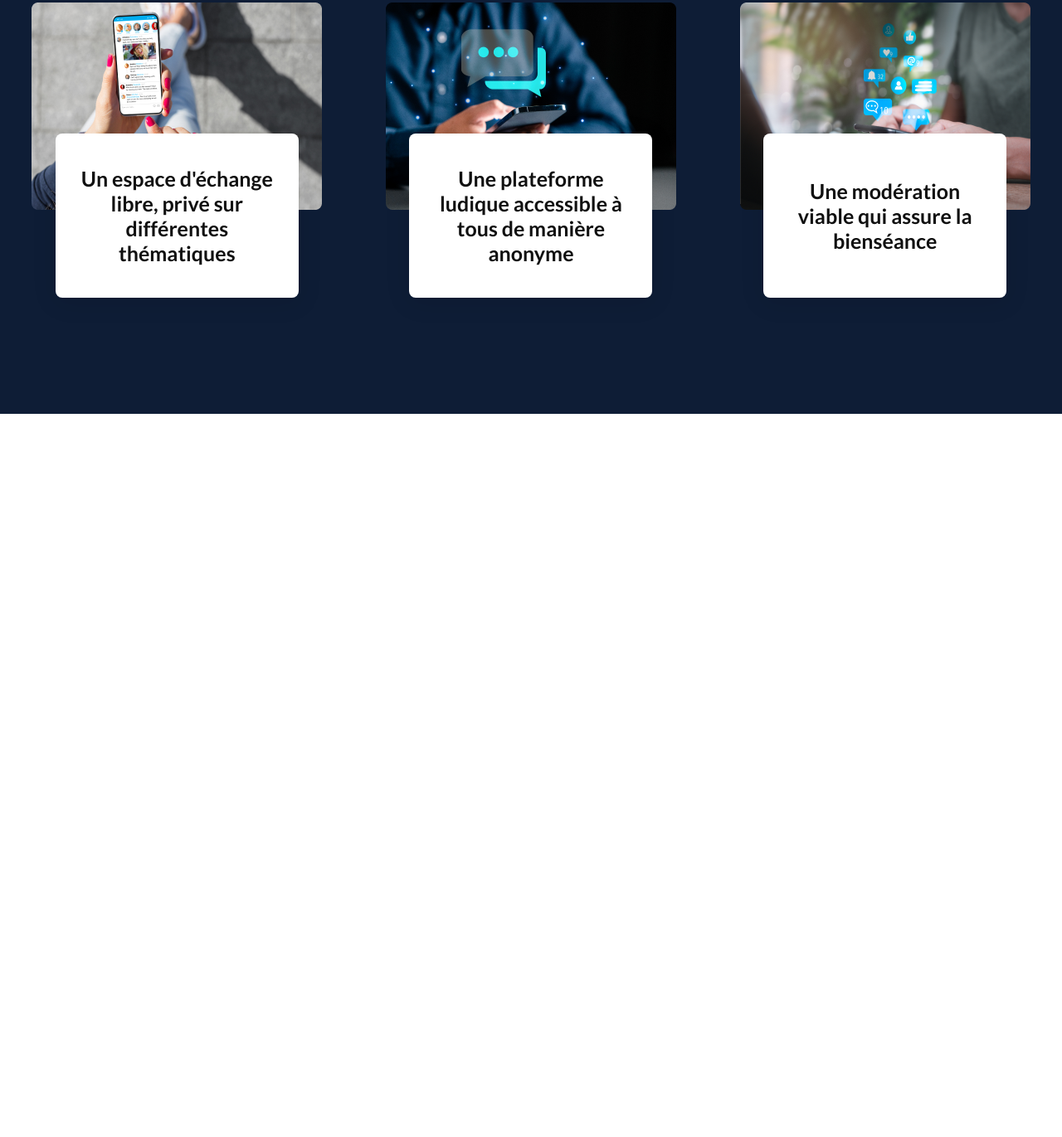
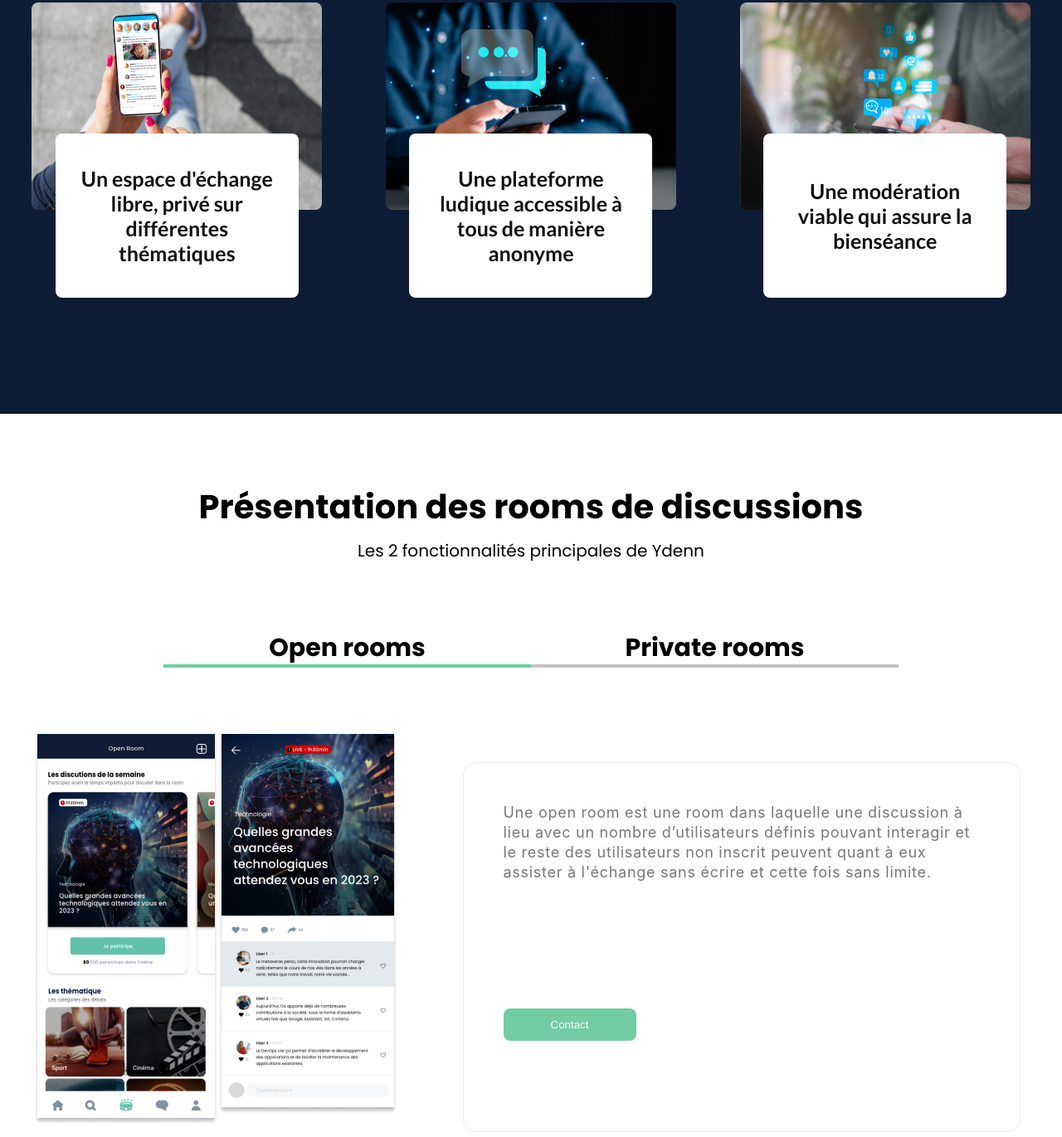
Before and after one commit to Antoinelc7/ydenn_landing_page, a website built with Vite: page index.html in a window 1280 px wide. Shown: the part 1165-2536 px from the top of the page at 83% size. Before the commit the page ends 1664 px from the top, so only its background shows below. Built offline with nearby package versions, Linux system fonts and the light colour scheme.

Commit message:
add third section without action + begining of fourth

```diff
--- a/index.html
+++ b/index.html
@@ -75,10 +75,45 @@
           </div>
         </div>
       </section>
-      <section div="third-section">
-
+      <section class="third-section">
+        <div class="section-title-container">
+          <h2>Présentation des rooms de discussions</h2>
+        </div>
+        <div class="section-description-container">
+          <h4>Les 2 fonctionnalités principales de Ydenn</h4>
+        </div>
+        <div class="selector-container">
+          <div class="selector-wrapper">
+            <div class="selector-open">
+              <h3>Open rooms</h3>
+              <span></span>
+            </div>
+            <div class="selector-close">
+              <h3>Private rooms</h3>
+              <span></span>
+            </div>
+          </div>
+          <div class="selector-displayer-container">
+            <div class="selector-images-container">
+              <div class="selector-image">
+                <img src="/open_room1.png" alt="">
+              </div>
+              <div class="selector-image">
+                <img src="/open_room2.png" alt="">
+              </div>
+            </div>
+            <div class="selector-texte-container">
+              <div class="selector-texte">
+                <p>Une open room est une room dans laquelle une discussion à lieu avec un nombre d’utilisateurs définis pouvant interagir et le reste des utilisateurs non inscrit peuvent quant à eux assister à l'échange sans écrire et cette fois sans limite.</p>
+              </div>
+              <button>Contact</button>
+            </div>
+          </div>
+        </div>
       </section>
-
+      <section class="fourth-section">
+        <form action=""></form>
+      </section>
     </div>
     <script type="module" src="/main.js"></script>
   </body>
--- a/style.css
+++ b/style.css
@@ -232,10 +232,174 @@ nav .contact svg {
   font-style: normal;
   font-weight: 700;
   line-height: normal;
-  margin: 20px
+  margin: 20px;
 }
 
 .third-section{
   height: 964px;
   width: 100%;
+  display: flex;
+  flex-direction: column;
+  align-items: center;
 }
+
+.third-section .section-title-container{
+  margin-top: 82px;
+}
+
+.third-section .section-title-container h2{
+  color: #000;
+  text-align: center;
+  font-family: Poppins;
+  font-size: 40px;
+  font-style: normal;
+  font-weight: 600;
+  line-height: 60px; /* 150% */
+}
+
+.third-section .section-description-container{
+  margin-top: 11px;
+}
+
+.third-section .section-description-container h4{
+  color: #000;
+  text-align: center;
+  font-family: Poppins;
+  font-size: 20px;
+  font-style: normal;
+  font-weight: 400;
+  line-height: 25px; /* 125% */
+}
+
+.third-section .selector-container{
+  width: 1199px;
+  height: 611px;
+  flex-shrink: 0;
+  margin-top: 80px;
+  display: flex;
+  flex-direction: column;
+  justify-content: center;
+}
+
+.third-section .selector-container .selector-wrapper{
+  display: flex;
+  flex-direction: row;
+  justify-content: center;
+}
+
+.third-section .selector-container .selector-wrapper .selector-open h3{
+  color: #000;
+  text-align: center;
+  font-family: Poppins;
+  font-size: 30px;
+  font-style: normal;
+  font-weight: 600;
+  line-height: 40px; /* 133.333% */
+  cursor: pointer;
+}
+
+.third-section .selector-container .selector-wrapper .selector-close h3{
+  color: #000;
+  text-align: center;
+  font-family: Poppins;
+  font-size: 30px;
+  font-style: normal;
+  font-weight: 600;
+  line-height: 40px; /* 133.333% */
+  cursor: pointer;
+}
+
+.third-section .selector-container .selector-wrapper .selector-close span{
+  width: 443px;
+  height: 4px;
+  background: #C4C4C4;
+  display: flex;
+  position: relative;
+  bottom: 0;
+}
+
+.third-section .selector-container .selector-wrapper .selector-open span{
+  width: 443px;
+  height: 4px;
+  background: #72CCA4;
+  display: flex;
+  position: relative;
+  bottom: 0;
+}
+
+.third-section .selector-container .selector-displayer-container{
+  display: flex;
+  flex-direction: row;
+}
+
+.third-section .selector-container .selector-displayer-container .selector-images-container{
+  display: flex;
+  flex-direction: row;
+  margin-top: 80px;
+}
+
+.third-section .selector-container .selector-displayer-container .selector-texte-container {
+  display: flex;
+  width: 672px;
+  height: 446px;
+  padding: 48px;
+  flex-direction: column;
+  align-items: flex-start;
+  gap: 60px;
+  border-radius: 16px;
+  border: 1px solid var(--black-gray-black-10, rgba(82, 82, 91, 0.10));
+  background: #FFF;
+  margin-top: 114px;
+  margin-left: 79px;
+}
+
+.third-section .selector-container .selector-displayer-container .selector-texte-container .selector-texte{
+  color: var(--black-gray-777, #777);
+  font-family: Inter;
+  font-size: 18px;
+  font-style: normal;
+  font-weight: 400;
+  line-height: 24px; /* 133.333% */
+  letter-spacing: 0.72px;
+}
+
+.third-section .selector-container .selector-displayer-container .selector-texte-container button{
+  display: flex;
+  width: 160px;
+  padding: 12px;
+  justify-content: center;
+  align-items: center;
+  gap: 10px;
+  border-radius: 8px;
+  background: #72CCA4;
+  color: white;
+  border: none;
+  cursor: pointer;
+  margin-top: 92px;
+}
+
+.fourth-section{
+  width: 100%;
+  height: 960px;
+  padding: 64px 0px 96px 0px;
+  display: flex;
+  flex-direction: column;
+  justify-content: center;
+  align-items: center;
+  gap: 64px;
+  flex-shrink: 0;
+  background: #0E1D36;
+}
+
+.fourth-section form{
+  width: 1216px;
+  height: 800px;
+  display: flex;
+  flex-direction: column;
+  justify-content: center;
+  align-items: center;
+  flex: 1 0 0;
+  align-self: stretch;
+  border-radius: 15px;
+  background: #FFF;
+}
```
Also changed, not shown: public/open_room1.png (added), public/open_room2.png (added), public/private_room1.png (added), public/private_room2.png (added).
